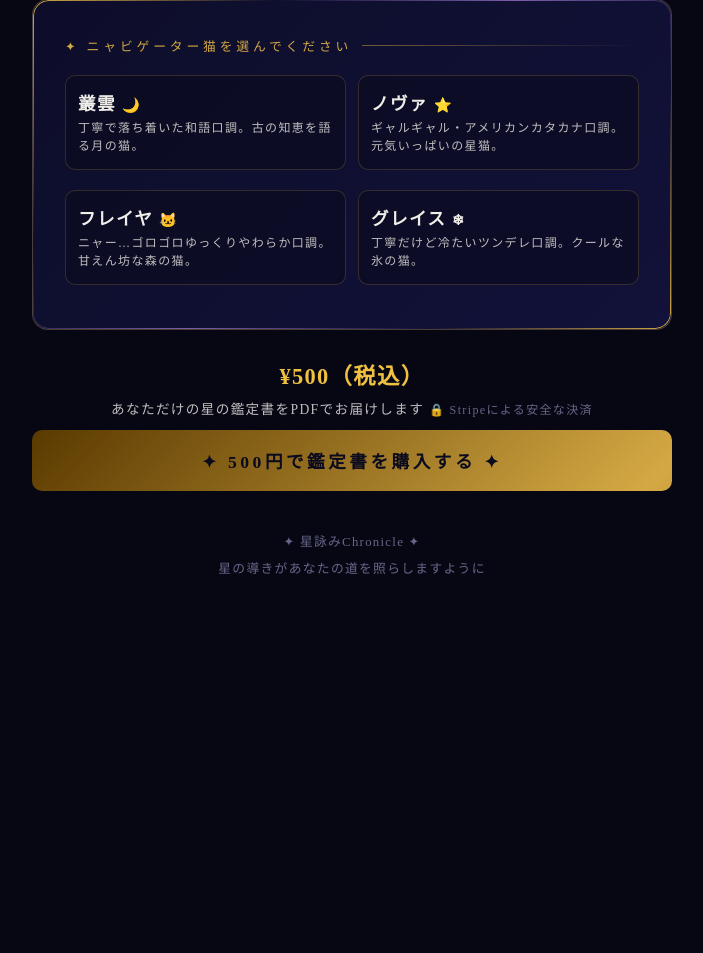
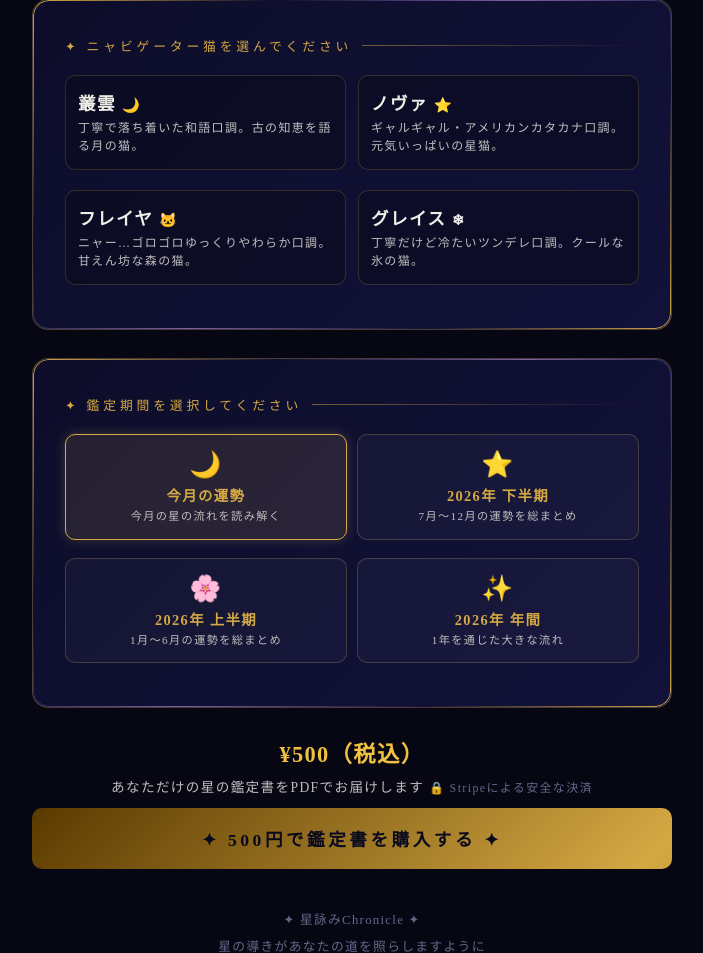
Before and after one commit to 4dalda/hoshiyomi, a Flask app: page / in a window 1280 px wide. Shown: the part 1014-1967 px from the top of the page, without its empty margins (288-991 px from the left). Before the commit the page ends 1588 px from the top, so only its background shows below. Run offline with Flask 3, Linux system fonts and the light colour scheme.

Commit message:
UI：鑑定期間選択ボタンを追加（今月・下半期・上半期・年間）

```diff
--- a/templates/index.html
+++ b/templates/index.html
@@ -247,6 +247,35 @@
       color: var(--silver);
       line-height: 1.5;
     }
+
+    /* ── Period ── */
+    .period-grid {
+      display: grid;
+      grid-template-columns: 1fr 1fr;
+      gap: 10px;
+    }
+    .period-card {
+      display: flex;
+      flex-direction: column;
+      align-items: center;
+      gap: 4px;
+      padding: 14px 10px;
+      border: 1px solid rgba(180,150,90,0.3);
+      border-radius: 10px;
+      cursor: pointer;
+      text-align: center;
+      transition: all 0.2s;
+      background: rgba(255,255,255,0.03);
+    }
+    .period-card:hover { border-color: var(--gold); background: rgba(180,150,90,0.08); }
+    .period-card.selected {
+      border-color: var(--gold);
+      background: rgba(180,150,90,0.15);
+      box-shadow: 0 0 12px rgba(180,150,90,0.3);
+    }
+    .period-icon { font-size: 1.6rem; }
+    .period-name { font-size: 0.9rem; color: var(--gold); font-weight: bold; }
+    .period-desc { font-size: 0.7rem; color: var(--silver); line-height: 1.4; }
 
     /* ── Preview ── */
     #preview-section {
@@ -502,6 +531,33 @@
       </div>
     </div>
 
+    <!-- Period -->
+    <div class="card">
+      <div class="card-title">✦ 鑑定期間を選択してください</div>
+      <div class="period-grid" id="period-grid">
+        <label class="period-card selected" onclick="selectPeriod(this, 'monthly')">
+          <div class="period-icon">🌙</div>
+          <div class="period-name">今月の運勢</div>
+          <div class="period-desc">今月の星の流れを読み解く</div>
+        </label>
+        <label class="period-card" onclick="selectPeriod(this, 'hanki2')">
+          <div class="period-icon">⭐</div>
+          <div class="period-name">2026年 下半期</div>
+          <div class="period-desc">7月〜12月の運勢を総まとめ</div>
+        </label>
+        <label class="period-card" onclick="selectPeriod(this, 'hanki1')">
+          <div class="period-icon">🌸</div>
+          <div class="period-name">2026年 上半期</div>
+          <div class="period-desc">1月〜6月の運勢を総まとめ</div>
+        </label>
+        <label class="period-card" onclick="selectPeriod(this, 'yearly')">
+          <div class="period-icon">✨</div>
+          <div class="period-name">2026年 年間</div>
+          <div class="period-desc">1年を通じた大きな流れ</div>
+        </label>
+      </div>
+    </div>
+
     <!-- Preview -->
     <div class="card" id="preview-section">
       <div class="card-title">✦ 鑑定プレビュー</div>
@@ -585,6 +641,14 @@ function selectNav(el, name) {
   tryPreview();
 }
 
+// ── Period selection ──────────────────────────────────────────────────────
+let selectedPeriod = 'monthly';
+function selectPeriod(el, period) {
+  document.querySelectorAll('.period-card').forEach(c => c.classList.remove('selected'));
+  el.classList.add('selected');
+  selectedPeriod = period;
+}
+
 // ── Live preview ─────────────────────────────────────────────────────────
 let previewTimer = null;
 function tryPreview() {
@@ -656,7 +720,7 @@ document.getElementById('form').addEventListener('submit', async (e) => {
     const res = await fetch('/api/checkout', {
       method: 'POST',
       headers: { 'Content-Type': 'application/json' },
-      body: JSON.stringify({ year, month, day, blood, navigator: selectedNav, name }),
+      body: JSON.stringify({ year, month, day, blood, navigator: selectedNav, name, period: selectedPeriod }),
     });
 
     if (!res.ok) {
```
